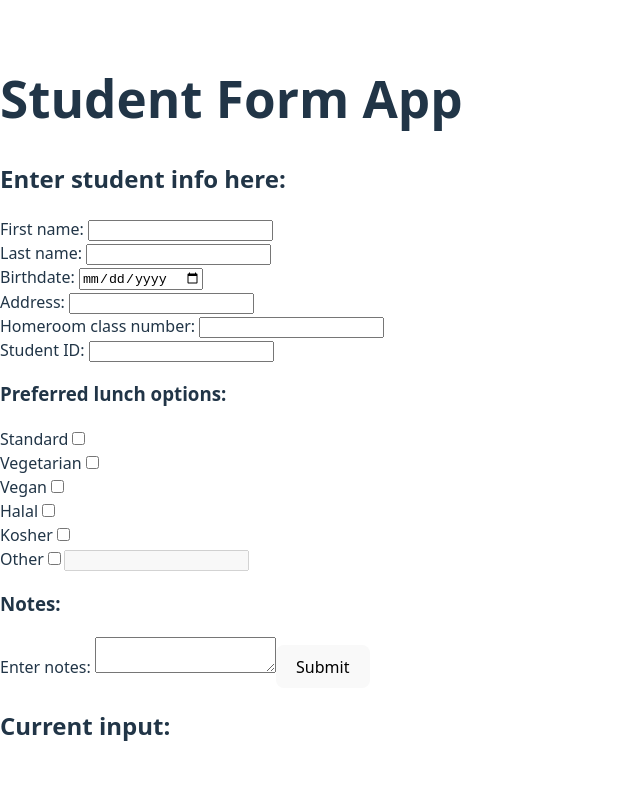
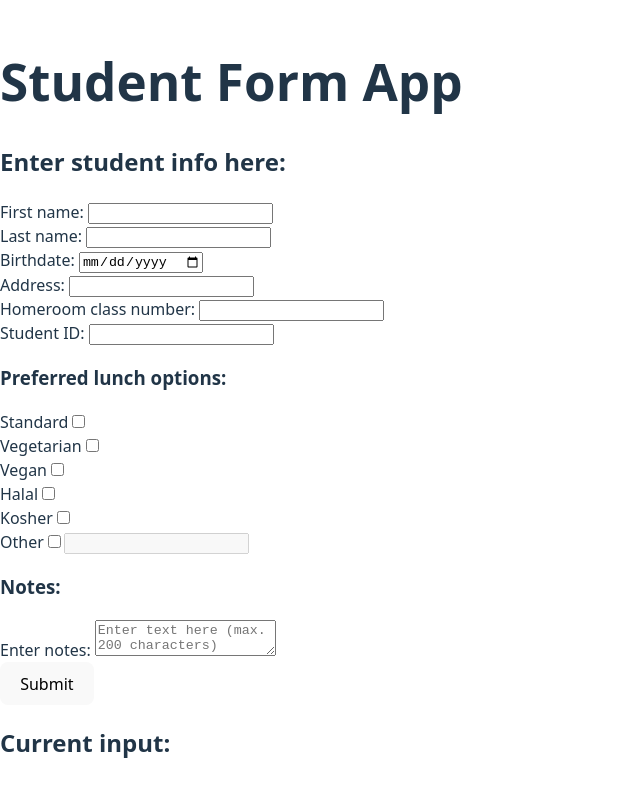
Before and after one commit to MaPankow/student_form, a React (Vite) app: page / in a window 1280 px wide. Shown: the top 796 px of the page, without its empty margins (0-640 px from the left). Built offline with nearby package versions, Linux system fonts and the light colour scheme.

Commit message:
Pass ref from StudentForm.jsx to StudentNotes.jsx; submit triggers alert

```diff
--- a/src/components/StudentForm/StudentForm.jsx
+++ b/src/components/StudentForm/StudentForm.jsx
@@ -1,7 +1,9 @@
-import { useState } from "react";
+import { useState, useRef } from "react";
 import StudentNotes from "../StudentNotes/StudentNotes";
 
 function StudentForm() {
+
+    const notesRef = useRef(null);
     // variables for the State of the input fields
 
     const [textInput, setTextInput] = useState({
@@ -70,12 +72,18 @@ function StudentForm() {
     const lunchOptionsList = [ "standard", "vegetarian", "vegan", "halal", "kosher" ];
     // can be shortened to a string array as name and type are the same for each checkbox
 
+    function handleSubmit(e) {
+        e.preventDefault();
+        alert(`Notes: ${notesRef.current.value}`);
+        notesRef.current.value=''; // clear textarea after alerting input
+    }
+
 
     return (
         <div>
             <div id="form">
                 <h2>Enter student info here:</h2>
-                <form>
+                <form onSubmit={handleSubmit}>
                     {inputs.map(({name, label, id, type }) => (
                         <div className="input_field" key={name}>
                             <label htmlFor={id}>{label}: </label>
@@ -128,8 +136,8 @@ function StudentForm() {
                     </div>
                     <div className="notes">
                         <h3>Notes: </h3>
-                        <StudentNotes />
-
+                        <StudentNotes ref={notesRef} />
+                        <button type="submit">Submit</button>
                     </div>
                 </form>
             </div>
--- a/src/components/StudentNotes/StudentNotes.jsx
+++ b/src/components/StudentNotes/StudentNotes.jsx
@@ -1,19 +1,6 @@
-import { useRef } from 'react';
+import { useRef, forwardRef } from 'react';
 
-export default function StudentNotes() {
-
-    const notesRef = useRef('');
-
-    const handleSubmit = (e) => {
-
-        e.preventDefault();
-
-        const notes = notesRef.current.value;
-        alert (
-            `Notes: ${notes}`
-        );
-
-    };
+function StudentNotes(props, ref) {
 
     return (
         <div className="input_field">
@@ -21,9 +8,12 @@ export default function StudentNotes() {
             <textarea
                 name="notes"
                 id="notes"
-                ref={notesRef}
+                ref={ref}
+                maxLength="200"
+                placeholder="Enter text here (max. 200 characters)"
             ></textarea>
-            <button onSubmit={handleSubmit} value="Submit">Submit</button>
         </div>
     )
 }
+
+export default forwardRef(StudentNotes);
```
